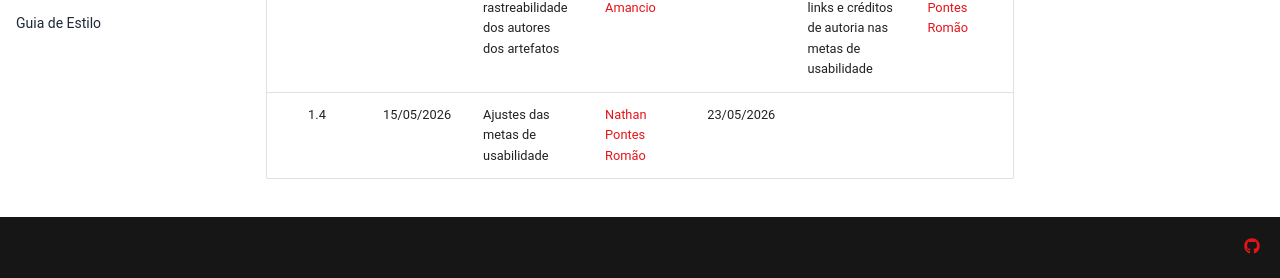
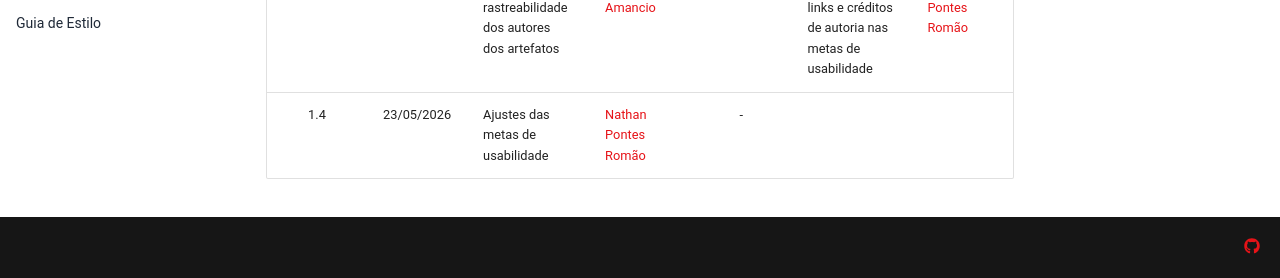
Before and after one commit to Interacao-Humano-Computador/2026.1-Grupo07, an MkDocs documentation site: the page built from docs/requisitos/metasDeUsabilidade.md, in a window 1280 px wide and 900 px high, scrolled down 1738 px. Shown: the part 619-897 px from the top of the window. Built offline with MkDocs 1.6.1 and Material for MkDocs 9.7.7, drawn with Linux system fonts in a browser that asks for light colours.

Commit message:
Fix: ajustes na data do historico de versão

```diff
--- a/docs/requisitos/metasDeUsabilidade.md
+++ b/docs/requisitos/metasDeUsabilidade.md
@@ -57,4 +57,4 @@ ___
 | 1.1 | 11/05/2026 | Adicionando texto | [Thaiza Romualdo da Silva](https://github.com/ThaizaWeert) | - | Revisão do texto acrescentado às metas de usabilidade | - |
 | 1.2 | 12/05/2026 | Ajustes nas referências | [Nathan Pontes Romão](https://github.com/nathanpromao) | - | Conferência das referências e da formatação bibliográfica das metas de usabilidade | - |
 | 1.3 | 15/05/2026 | Adição da rastreabilidade dos autores dos artefatos | [Philipe Amancio](https://github.com/Phill-Chill) | 15/05/2026 | Validação dos links e créditos de autoria nas metas de usabilidade | [Nathan Pontes Romão](https://github.com/nathanpromao) |
-| 1.4 | 15/05/2026 | Ajustes das metas de usabilidade | [Nathan Pontes Romão](https://github.com/nathanpromao) | 23/05/2026 |  |  |
+| 1.4 | 23/05/2026 | Ajustes das metas de usabilidade | [Nathan Pontes Romão](https://github.com/nathanpromao) | - |  |  |
```
